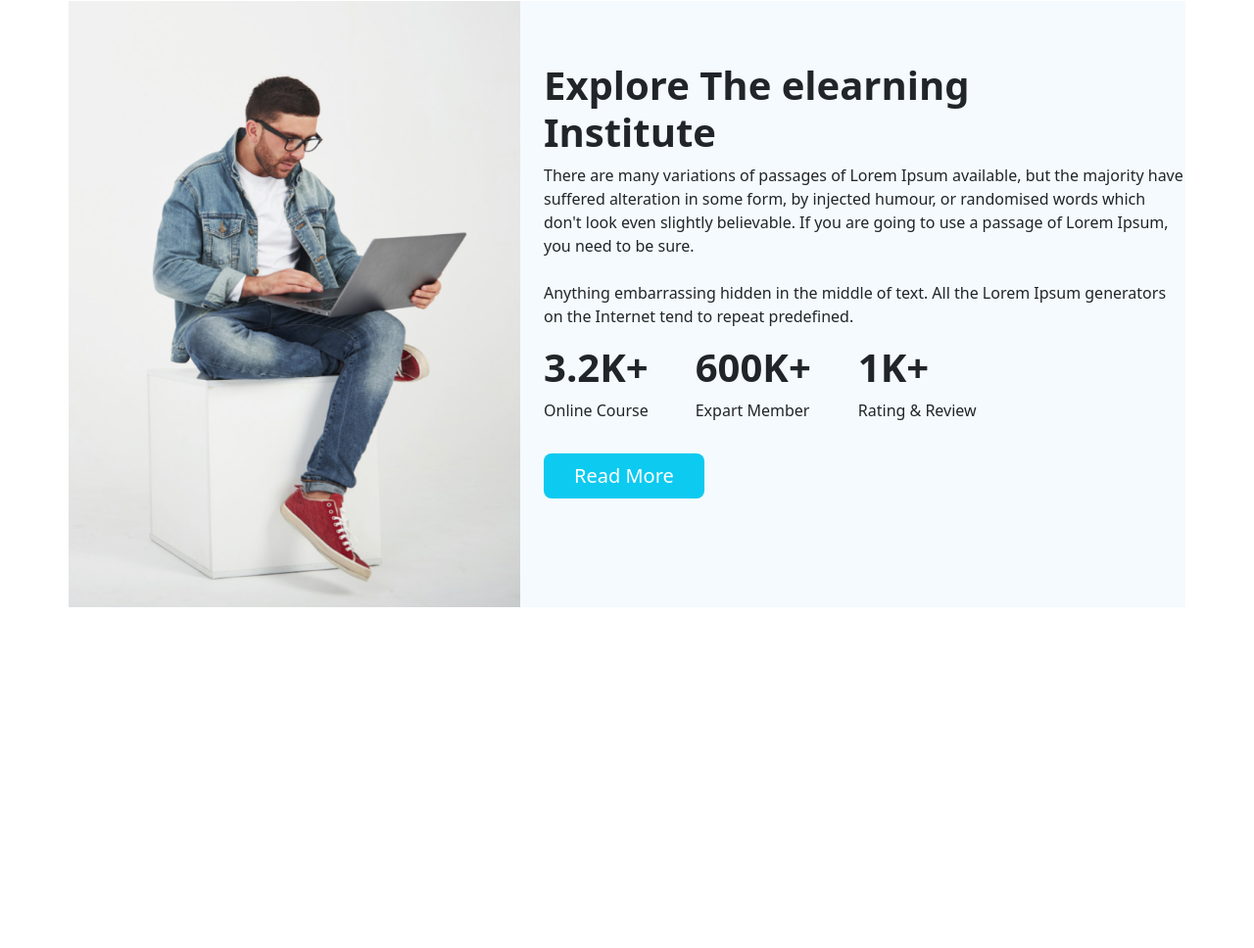
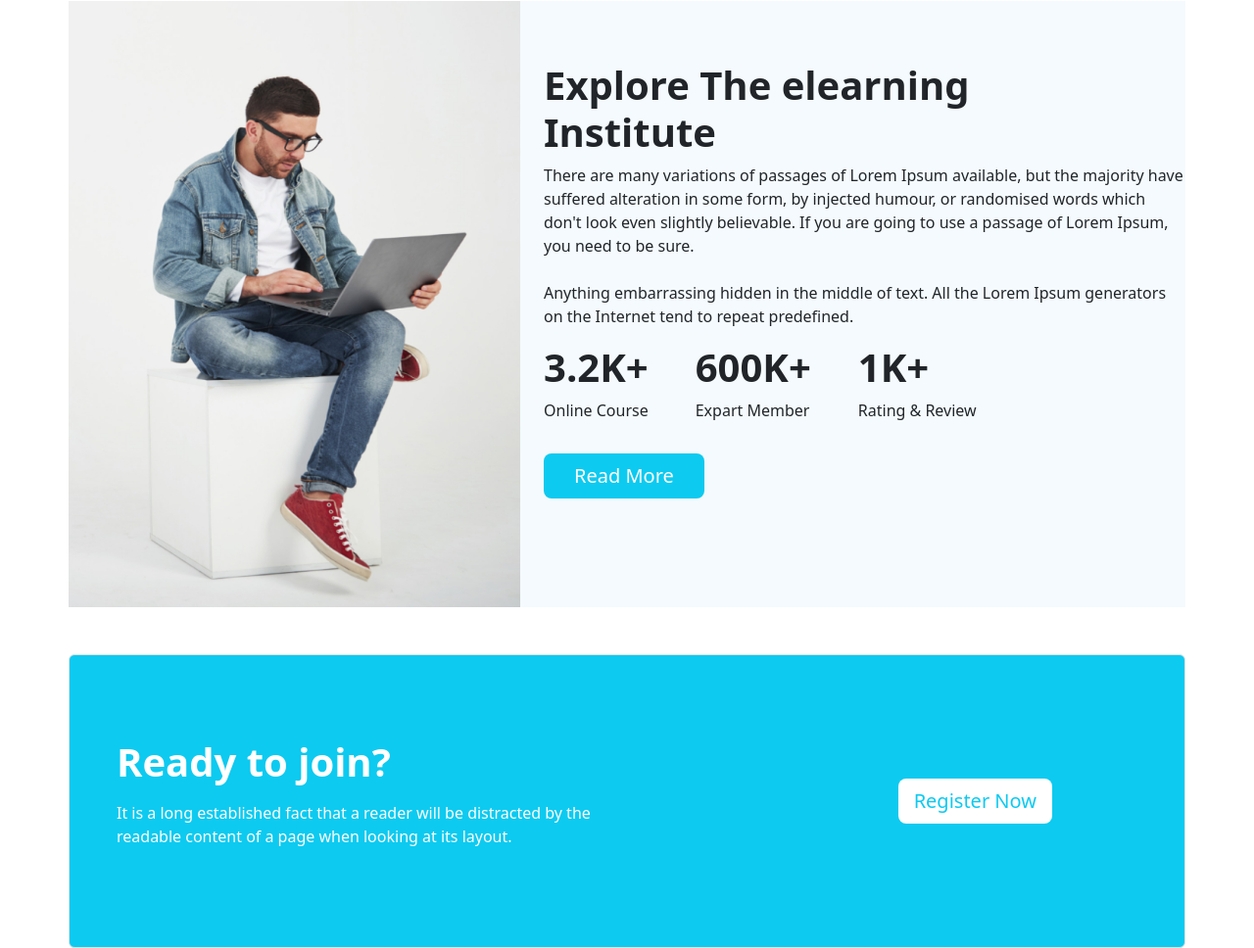
Before and after one commit to nahidparvez1/Educative, a plain HTML site: page index.html in a window 1280 px wide. Shown: the part 1725-2693 px from the top of the page at 98% size. Before the commit the page ends 2393 px from the top, so only its background shows below. Drawn offline with nearby package versions, Linux system fonts and the light colour scheme.

Commit message:
Ready to Join section done

```diff
--- a/index.html
+++ b/index.html
@@ -261,6 +261,26 @@
         </section>
 
         <!-- Explore Section Ends  -->
+
+        <!-- Ready to Join Section Starts  -->
+        <section class="ready-section container bg-info  border rounded d-flex flex-column justify-content-center p-5">
+          <div class="row ">
+
+            <div class="col-lg-8 text-white">
+              <h1 class="fw-semibold">Ready to join?</h1>
+              <p class="fs-6 fw-lighter mt-3">It is a long established fact that a reader will be distracted by the <br> readable content of a page when looking at its layout.</p>
+            </div>
+
+            <div class="col-lg-4 d-flex justify-content-center align-items-center">
+              <button class="bg-white btn btn-lg border border-0 text-info ">Register Now</button>
+            </div>
+          </div>
+
+        </section>
+
+        <!-- Ready to Join Section Ends  -->
+
+
       </main>
 
 
--- a/style.css
+++ b/style.css
@@ -22,3 +22,7 @@
 .explore-section {
     background-color: #F4FAFD;
 }
+
+.ready-section {
+    height: 300px;
+}
```
